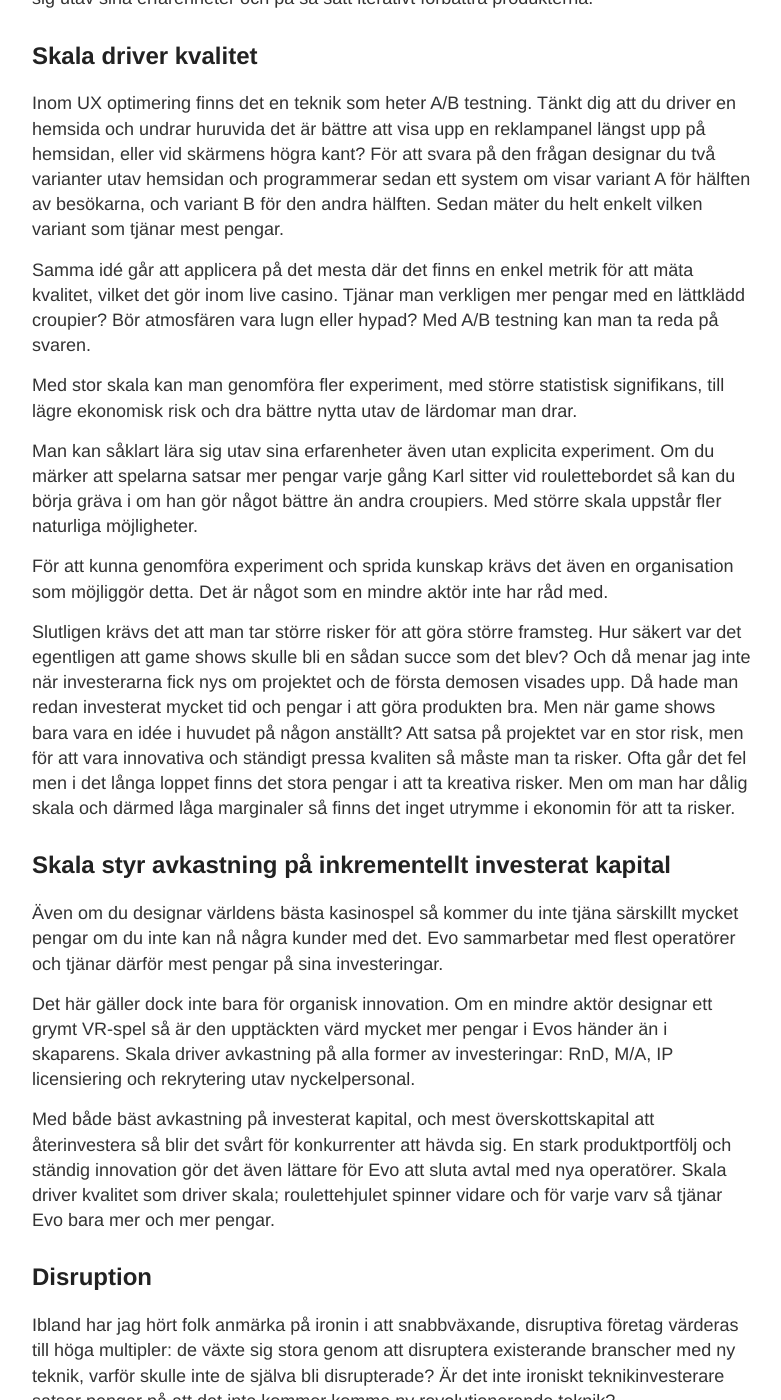
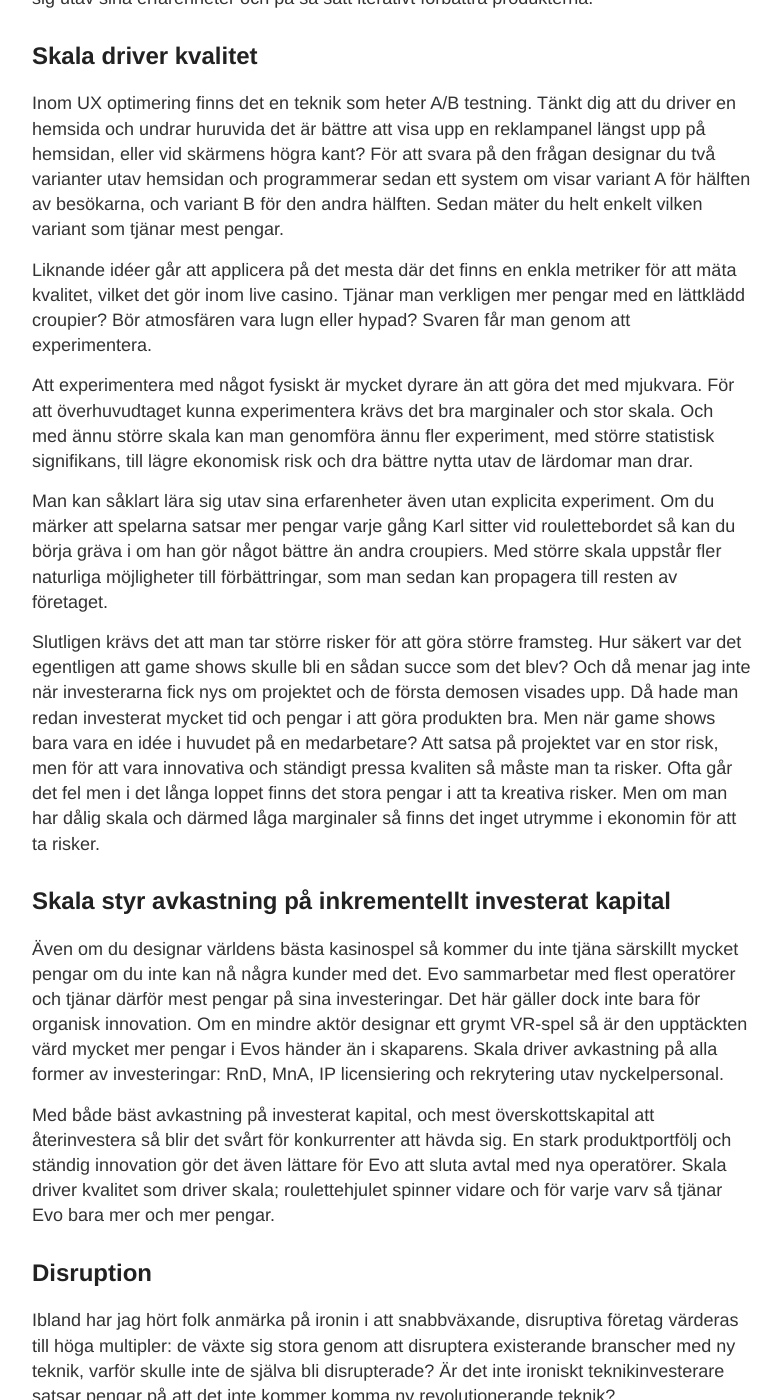
Before and after one commit to 5hadowart/5hadowart.github.io, a Jekyll site: the page built from _posts/2020-09-02-evo.md, in a window 1280 px wide and 1400 px high, scrolled down 1085 px. Shown: the whole window, without its empty margins (248-1029 px from the left). Built offline with Jekyll 4.4.1, drawn with Linux system fonts in a browser that asks for light colours; some of the changed text lies outside the part shown.

Commit message:
evo. second edit

```diff
--- a/_posts/2020-09-02-evo.md
+++ b/_posts/2020-09-02-evo.md
@@ -9,9 +9,9 @@ och tror att trenden förr eller senare kommer att vända. Jag vill presentera m
 
 ## Superstar-effekten
 Världens största artister är inte så mycket bättre på att underhålla än husbandet på ditt lokala hak, men de tjänar extremt mycket mer pengar.
-På samma sätt så är Barcelona inte så mycket bättre på fotboll än bottengängen i La Liga, men de är otroligt mycket mer populära.
-Folk vill ha det allra bästa och kompensationen för de som arbetar inom branschen är inte alls proportionell
-mot deras kvaliteter. Att vara bara lite bättre kan vara väldigt lukrativt.
+På samma sätt är Barcelona inte så mycket bättre på fotboll än bottengängen i La Liga, men de är otroligt mycket mer populära.
+Folk vill ha det allra bästa och kompensationen för de som producerar är inte alls proportionell
+mot den kvaliten som levereras. Att vara bara lite bättre än konkurrenterna kan vara väldigt lukrativt.
 
 Den här anomaliteten kallas för superstar-effekten, och den går rakt igenom hela nöjesindustrin. Kasino är en form av underhållning, och även här är de bästa spelen oproportionerligt populära. För att ta marknadsandelar räcker det inte med att leverera spel, man måste leverera riktigt bra spel och det kräver både erfarenhet och stora investeringar.
 
@@ -35,28 +35,26 @@ en reklampanel längst upp på hemsidan, eller vid skärmens högra kant? För a
 programmerar sedan ett system om visar variant A för hälften av besökarna, och variant B för den andra hälften. Sedan mäter du helt enkelt vilken variant
 som tjänar mest pengar.
 
-Samma idé går att applicera på det mesta där det finns en enkel metrik för att mäta kvalitet, vilket det gör inom live casino.
-Tjänar man verkligen mer pengar med en lättklädd croupier? Bör atmosfären vara lugn eller hypad? Med A/B testning kan man ta reda på svaren.
+Liknande idéer går att applicera på det mesta där det finns en enkla metriker för att mäta kvalitet, vilket det gör inom live casino.
+Tjänar man verkligen mer pengar med en lättklädd croupier? Bör atmosfären vara lugn eller hypad? Svaren får man genom att experimentera.
 
-Med stor skala kan man genomföra fler experiment, med större statistisk signifikans, till lägre ekonomisk risk och dra bättre nytta utav de lärdomar man drar.
+Att experimentera med något fysiskt är mycket dyrare än att göra det med mjukvara. För att överhuvudtaget kunna experimentera krävs det bra marginaler och stor skala.
+Och med ännu större skala kan man genomföra ännu fler experiment, med större statistisk signifikans, till lägre ekonomisk risk och dra bättre nytta utav de lärdomar man drar.
 
 Man kan såklart lära sig utav sina erfarenheter även utan explicita experiment. Om du märker att spelarna satsar mer pengar varje gång
 Karl sitter vid roulettebordet så kan du börja gräva i om han gör något bättre än andra croupiers. Med större skala uppstår fler naturliga
-möjligheter.
-
-För att kunna genomföra experiment och sprida kunskap krävs det även en organisation som möjliggör detta. Det är något som en mindre aktör inte har råd med.
+möjligheter till förbättringar, som man sedan kan propagera till resten av företaget.
 
 Slutligen krävs det att man tar större risker för att göra större framsteg. Hur säkert var det egentligen att game shows skulle bli en sådan succe som det blev?
 Och då menar jag inte när investerarna fick nys om projektet och de första demosen visades upp. Då hade man redan investerat mycket tid och pengar i att göra produkten bra.
-Men när game shows bara vara en idée i huvudet på någon anställt? Att satsa på projektet var en stor risk, men för att vara innovativa och ständigt pressa kvaliten så måste
+Men när game shows bara vara en idée i huvudet på en medarbetare? Att satsa på projektet var en stor risk, men för att vara innovativa och ständigt pressa kvaliten så måste
 man ta risker. Ofta går det fel men i det långa loppet finns det stora pengar i att ta kreativa risker. Men om man har dålig skala och därmed låga marginaler så finns det inget utrymme i ekonomin för att ta risker.
 
 ## Skala styr avkastning på inkrementellt investerat kapital
 Även om du designar världens bästa kasinospel så kommer du inte tjäna särskillt mycket pengar om du inte kan nå några kunder med det. Evo sammarbetar med flest operatörer
 och tjänar därför mest pengar på sina investeringar.
-
 Det här gäller dock inte bara för organisk innovation. Om en mindre aktör designar ett grymt VR-spel så är den upptäckten värd mycket mer pengar i Evos händer än i skaparens.
-Skala driver avkastning på alla former av investeringar: RnD, M/A, IP licensiering och rekrytering utav nyckelpersonal.
+Skala driver avkastning på alla former av investeringar: RnD, MnA, IP licensiering och rekrytering utav nyckelpersonal.
 
 Med både bäst avkastning på investerat kapital, och mest överskottskapital att återinvestera så blir det svårt för konkurrenter att hävda sig.
 En stark produktportfölj och ständig innovation gör det även lättare för Evo att sluta avtal med nya operatörer. Skala driver kvalitet som driver skala;
@@ -71,4 +69,4 @@ Jag håller dock inte med om det resonemanget.
 * För det första: Vad jag satsar pengar på är inte att innovation inte kommer att ske, utan att den innovationen som sker kommer att
 gagna marknadsledarna.
 * För det andra: Majoriteten utav den disruptionen som sker beror inte på ny teknik i allmänhet, utan på en specifik uppfinning. Internet.
-Internet är en av de mest revolutionerande uppfinningarna i människans historia. Sådana förändringar sker inte ofta.
+Internet och digitaliseringen är en av de mest revolutionerande förändringarna i människans historia. Sådana förändringar sker inte ofta.
```
